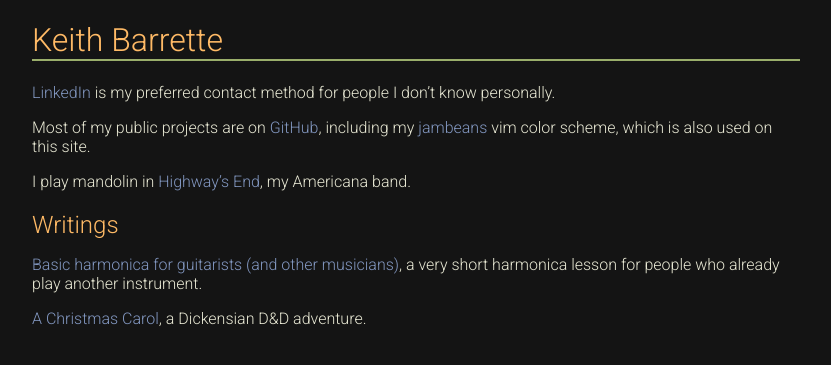
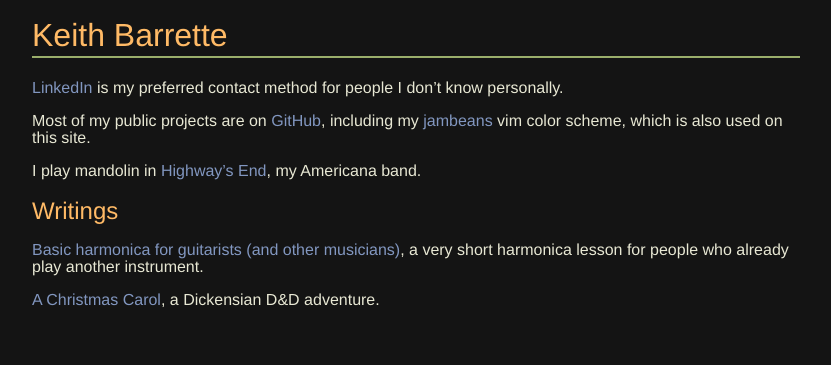
Before and after one commit to kbarrette/keithbarrette, a Jekyll site: the page built from index.md, in a window 1280 px wide. Shown: the top 365 px of the page, without its empty margins (224-1055 px from the left). Built offline with Jekyll 4.4.1, drawn with Linux system fonts in a browser that asks for light colours; our own code applies the rules of GitHub Pages for plain Markdown files.

Commit message:
Swap to Areal font

```diff
--- a/_layouts/default.html
+++ b/_layouts/default.html
@@ -6,11 +6,7 @@
 
     <title>keithbarrette.net</title>
 
-    <link rel="preconnect" href="https://fonts.googleapis.com">
-    <link rel="preconnect" href="https://fonts.gstatic.com" crossorigin>
-    <link href="https://fonts.googleapis.com/css2?family=Roboto:ital,wght@0,100;0,300;0,400;0,500;0,700;0,900;1,100;1,300;1,400;1,500;1,700;1,900&display=swap" rel="stylesheet">
-
-    <link rel="stylesheet" href="{{ '/css/style.css' | relative_url }}">
+    <link rel="stylesheet" href="/css/style.css">
   </head>
 
   <body>
--- a/css/style.scss
+++ b/css/style.scss
@@ -8,6 +8,12 @@ $off_white: hsl(60, 31%, 87%);
 $blue: hsl(219, 33%, 63%);
 $light_green: hsl(78, 29%,55%);
 $yellow_orange: hsl(33, 100%, 70%);
+
+/* Use the Areal font https://www.theamdash.com/ */
+@font-face {
+  font-family: 'Areal';
+  src: url('/fonts/Areal.otf') format('opentype');
+}
 
 a {
   color: $blue;
@@ -29,7 +35,7 @@ blockquote {
 body {
   background-color: $background_grey;
   color: $off_white;
-  font-family: Roboto, sans-serif;
+  font-family: Areal, serif;
   font-size: 1rem;
   font-weight: 300;
 }
```
Also changed, not shown: fonts/Areal.otf (added).
